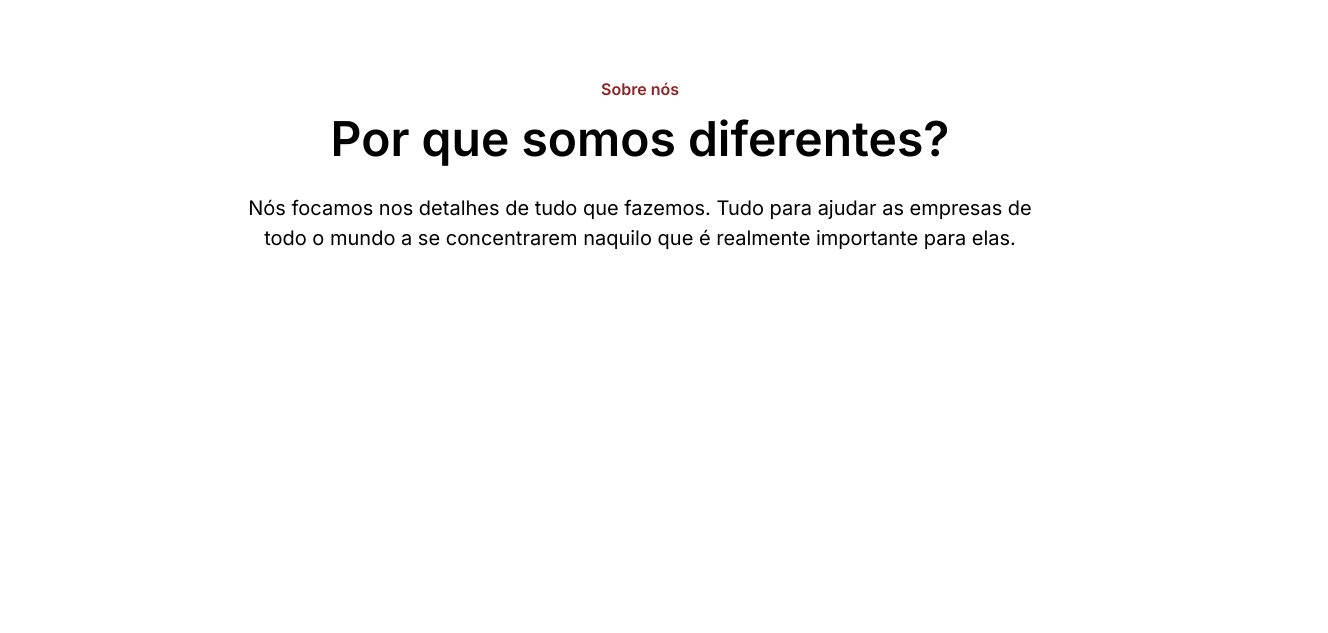
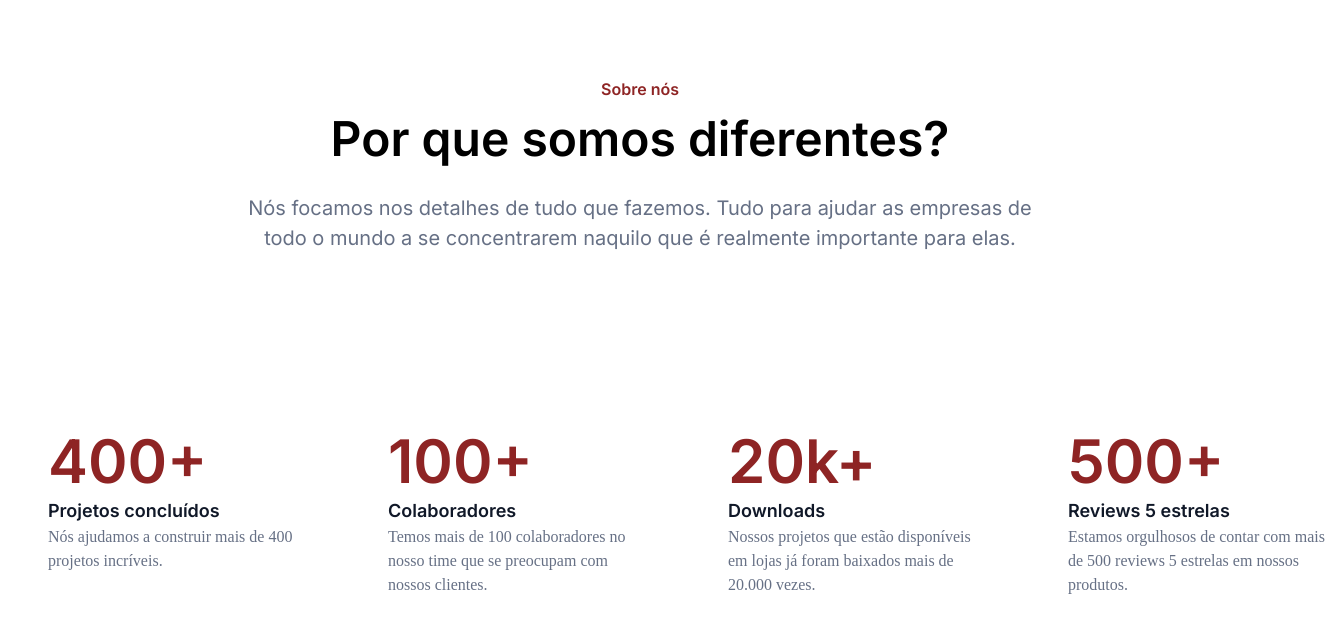
Before and after one commit to PabloToledoGit/7-days-of-code, a plain HTML site: page index.html in a window 1280 px wide. Shown: the part 61-694 px from the top of the page, 1328 px wide, since content can reach past the window. Drawn offline with Linux system fonts and the light colour scheme.

Commit message:
terceira parte do desafio

```diff
--- a/css/styles.css
+++ b/css/styles.css
@@ -6,6 +6,7 @@
     --cor-de-letra-padrao:#667085;
     --cor-de-letra-secundaria:#3A404E;
     --cor-de-letra-terciaria:#8E2424;
+    --cor-de-letra-quarternaria:#101828;
 
     --font-padrao: 'Inter', sans-serif;
 }
@@ -67,6 +68,13 @@
 
 }
 
+.corpo{
+
+    display: flex;
+    flex-direction: column;
+    gap: 10rem;
+}
+
 .corpo__sobre{
 
     color: var(--cor-de-letra-terciaria);
@@ -91,6 +99,23 @@
 
 }
 
+.corpo__sec2{
+    display: flex;
+    width: 1280px;
+    height: 192px;
+    margin-left: 3rem;
+    align-items: center;
+    justify-content: baseline;
+    gap:5rem ;
+
+}
+
+.corpo__400{
+
+    width: 280px;
+    height: 168px;
+}
+
 .corpo__titulo{
 
     font-weight: 600;
@@ -104,5 +129,33 @@
     height: 60px;
     text-align: center;
     margin-top: 1rem;
+    color: var(--cor-de-letra-padrao);
 
 }
+
+.corpo__400__titulo{
+
+    color:var(--cor-de-letra-terciaria);
+    font-weight: 600;
+    font-size: 60px;
+    line-height: 72px;
+    font-family: var(--font-padrao);
+
+}
+
+.corpo__400__span{
+
+    color:var(--cor-de-letra-quarternaria);
+    font-weight: 700;
+    font-size: 18px;
+    line-height: 28px;
+    font-family: var(--font-padrao);
+}
+
+.corpo__400__paragrafo{
+
+    font-weight: 400;
+    font-size: 16px;
+    line-height: 24px;
+    color: var(--cor-de-letra-padrao);
+}
--- a/index.html
+++ b/index.html
@@ -35,6 +35,31 @@
             <h1 class="corpo__titulo">Por que somos diferentes?</h1>
             <p class="corpo__paragrafo">Nós focamos nos detalhes de tudo que fazemos. Tudo para ajudar as empresas de todo o mundo a se concentrarem naquilo que é realmente importante para elas.</p>
         </section>
+
+        <section class="corpo__sec2">
+            <div class="corpo__400">
+                <h1 class="corpo__400__titulo">400+</h1>
+                <span class="corpo__400__span">Projetos concluídos</span>
+                <p class="corpo__400__paragrafo">Nós ajudamos a construir mais de 400 projetos incríveis.</p>
+            </div>
+            <div class="corpo__400">
+                <h1 class="corpo__400__titulo">100+</h1>
+                <span class="corpo__400__span">Colaboradores</span>
+                <p class="corpo__400__paragrafo">Temos mais de 100 colaboradores no nosso time que se preocupam com nossos clientes.</p>
+            </div>
+            <div class="corpo__400">
+                <h1 class="corpo__400__titulo">20k+</h1>
+                <span class="corpo__400__span">Downloads</span>
+                <p class="corpo__400__paragrafo">Nossos projetos que estão disponíveis em lojas já foram baixados mais de 20.000 vezes.</p>
+            </div>
+            <div class="corpo__400">
+                <h1 class="corpo__400__titulo">500+</h1>
+                <span class="corpo__400__span">Reviews 5 estrelas</span>
+                <p class="corpo__400__paragrafo">Estamos orgulhosos de contar com mais de 500 reviews 5 estrelas em nossos produtos.</p>
+            </div>
+
+
+        </section>
     </main>
 
     <footer>
```
